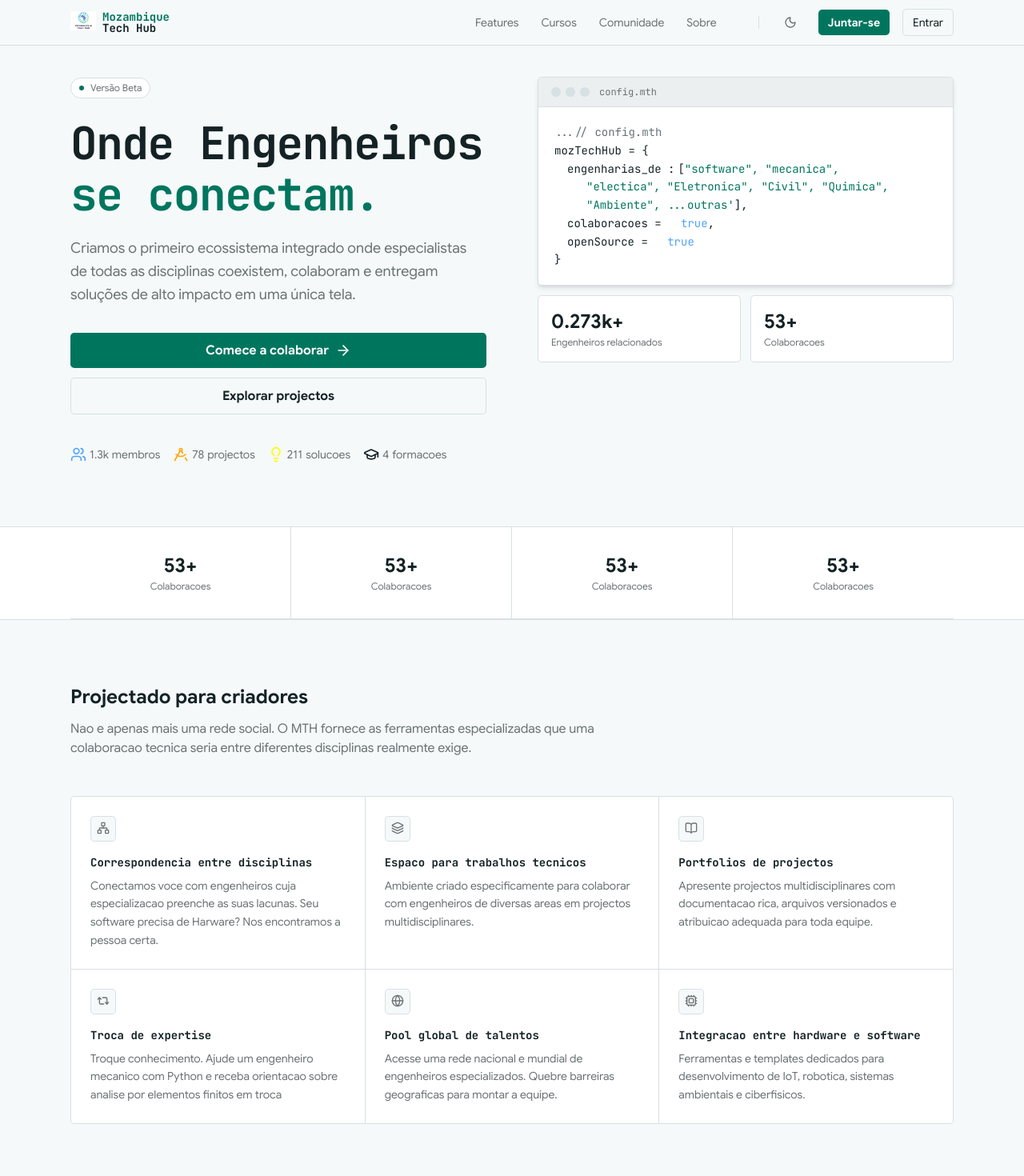
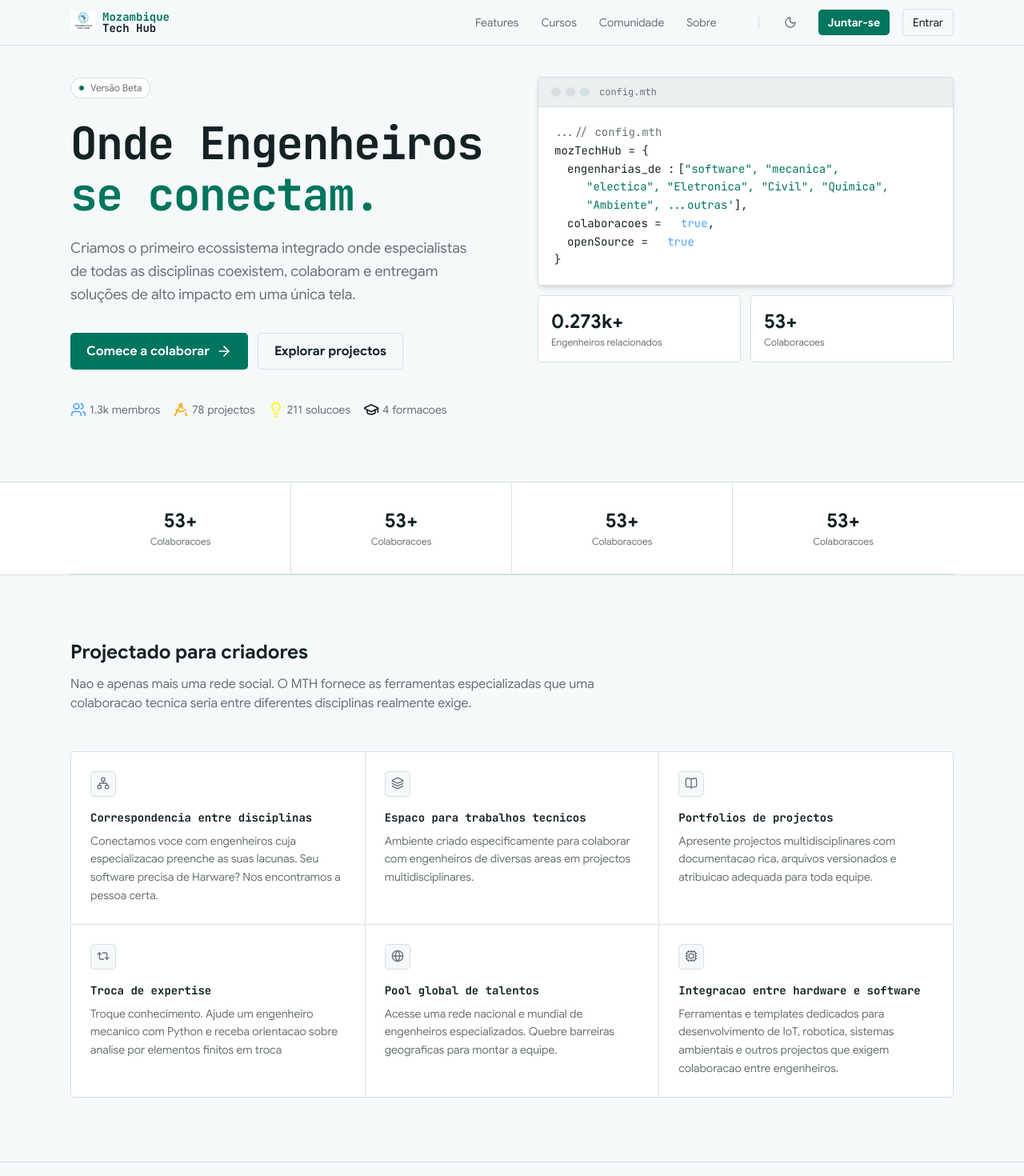
Before and after one commit to delcioleonardorofino/MthWeb_fork, a Next.js app: page / in a window 1280 px wide. Shown: the top 1470 px of the page at 80% size. Built offline with nearby package versions, Linux system fonts and the light colour scheme.

Commit message:
Hero fix for mobile

```diff
--- a/app/page.tsx
+++ b/app/page.tsx
@@ -11,7 +11,7 @@ export default function LandingPage() {
 
           <div className='flex flex-col lg:flex-row items-start gap-16'>
             <div className='flex-1 min-w-0'>
-              <div>
+
                 <div className='inline-flex items-center gap-2 px-2.5 py-1 text-xs font-medium border border-border rounded-full text-muted-foreground mb-6 bg-card'>
                   <span className='flex h-1.5 w-1.5 rounded-full bg-primary'>
                   </span>
@@ -26,7 +26,7 @@ export default function LandingPage() {
                   Criamos o primeiro ecossistema integrado onde especialistas de todas as disciplinas coexistem, colaboram e entregam soluções de alto impacto em uma única tela.
                 </p>
 
-                <div className='flex flex-col gap-3 mb-10'>
+                <div className='flex flex-col sm:flex-row gap-3 mb-10'>
                   <Link href='/' className='inline-flex items-center justify-center gap-2 px-5 py-2.5 bg-primary  font-semibold text-primary-foreground rounded-md hover:opacity-90 transition opacity'>
                     Comece a colaborar
                     <ArrowRight size={20} fill='none' stroke='currentColor' strokeWidth={2} strokeLinecap='round' strokeLinejoin='round' aria-hidden='true' />
@@ -70,8 +70,6 @@ export default function LandingPage() {
                     </span>
                     formacoes
                     </div>
-                  </div>
-
                 </div>
               </div>
             </div>
@@ -255,9 +253,11 @@ export default function LandingPage() {
                 Integracao entre hardware e software
               </h3>
               <p className='text-sm text-muted-foreground leading-relaxed'>
-                Ferramentas e templates dedicados para desenvolvimento de IoT, robotica, sistemas ambientais e ciberfisicos.
+                Ferramentas e templates dedicados para desenvolvimento de IoT, robotica, sistemas ambientais e outros projectos que exigem colaboracao entre engenheiros.
               </p>
             </div>
+
+
 
           </div>
         </div>
```
